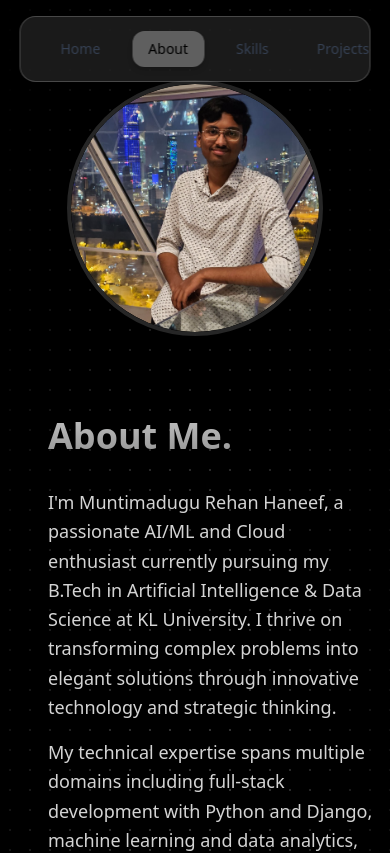
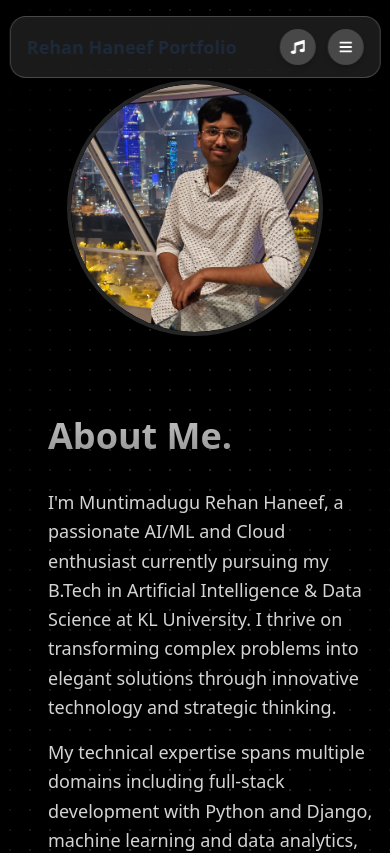
Before and after one commit to Rehan80221/Portfolio, a React (Vite) app: page /about in a window 390 px wide. Shown: the top 853 px of the page. Built offline with nearby package versions, Linux system fonts and the light colour scheme.

Commit message:
Made Hero and Navbar responsive for mobile devices

```diff
--- a/src/components/Hero.jsx
+++ b/src/components/Hero.jsx
@@ -5,14 +5,14 @@ import { SiLeetcode, SiCodeforces } from "react-icons/si";
 import { cn } from "../lib/utils";
 import { DrawLineText } from "./ui/draw_line_text";
 import SplineScene from "./SplineScene";
- // adjust path if needed
+import { Link } from "react-router-dom";
 
 const Hero = () => {
   return (
     <>
-          <div className="relative flex min-h-[50rem] md:min-h-screen w-full items-center justify-center overflow-hidden px-4 py-16 bg-black">
+      <div className="relative flex flex-col items-center justify-center min-h-screen w-full overflow-hidden px-4 py-16 bg-black">
 
-      {/* Dot Background (z-0) */}
+        {/* Dot Background */}
         <div
           className={cn(
             "absolute inset-0 z-0",
@@ -21,36 +21,39 @@ const Hero = () => {
           )}
         />
 
-{/* Spline 3D Overlay (z-10) */}
+        {/* Spline 3D */}
         <div className="absolute inset-0 z-10 w-full h-full">
           <SplineScene />
         </div>
 
-      {/* Radial Mask over Spline (z-20) */}
+        {/* Radial Overlay */}
         <div className="pointer-events-none absolute inset-0 z-20 flex items-center justify-center bg-black bg-opacity-40 [mask-image:radial-gradient(ellipse_at_center,transparent_20%,black)]" />
 
-      {/* Text Content (z-30) */}
-      <div className="relative z-30 text-center">
+        {/* Content */}
+        <div className="relative z-30 w-full max-w-4xl text-center">
           <div className="flex justify-center items-center gap-3 flex-wrap">
             <span
-            className="font-bold tracking-tight bg-gradient-to-b from-neutral-200 to-neutral-500 bg-clip-text text-transparent
-                       text-5xl sm:text-6xl md:text-6xl lg:text-[71px]"
+              className="font-bold tracking-tight bg-gradient-to-b from-neutral-200 to-neutral-500 bg-clip-text text-transparent text-3xl sm:text-5xl md:text-6xl lg:text-[71px]"
               style={{ lineHeight: 1 }}
             >
               Hi! Myself
             </span>
+
+            {/* Mobile-first responsive name */}
+            <div className="w-full sm:w-auto">
               <DrawLineText
                 fontSize={{
-                base: 40,
-                sm: 50,
-                md: 60,
+                  base: 24, // Reduced from 30 for mobile
+                  sm: 32,   // Reduced from 40
+                  md: 50,   // Reduced from 60
                   lg: 70,
                 }}
                 strokeWidth={1.5}
                 text="Muntimadugu Rehan Haneef"
                 color="url(#gradient)"
-
+                className="break-words" // Allow text wrapping if needed
               />
+            </div>
           </div>
 
           <svg width="0" height="0">
@@ -62,7 +65,7 @@ const Hero = () => {
             </defs>
           </svg>
 
-          <h2 className="text-md md:text-xl lg:text-2xl text-neutral-300 mt-4">
+          <h2 className="text-sm sm:text-md md:text-xl lg:text-2xl text-neutral-300 mt-4 px-2">
             Dreams Coded into Reality with{" "}
             <span className="text-indigo-300 font-semibold typing-text">
               <Typewriter
@@ -73,7 +76,6 @@ const Hero = () => {
                   "3D-Enhanced User Interfaces",
                   "Serverless Cloud Architectures",
                   "Smart & Responsive Design",
-
                   "Real-Time Data Visualization",
                 ]}
                 loop={0}
@@ -85,25 +87,26 @@ const Hero = () => {
               />
             </span>
           </h2>
-          <div className="mt-6 flex justify-center gap-4 flex-wrap z-30">
+
+          {/* Buttons */}
+          <div className="mt-6 flex flex-wrap justify-center gap-4">
             <a
-    href="/Rehan_resume.pdf" // 🔁 change to your actual file path
+              href="/Rehan_resume.pdf"
               download
               className="px-6 py-2 rounded-xl text-white text-sm sm:text-base font-medium backdrop-blur-md bg-white/10 hover:bg-white/20 border border-white/20 transition duration-300 shadow-md hover:shadow-white/20"
             >
               Download CV
             </a>
-
-  <a
-    href="\about" // ⬅️ Add corresponding id on your About section
+            <Link
+              to="/about"
               className="px-6 py-2 rounded-xl text-white text-sm sm:text-base font-medium backdrop-blur-md bg-white/10 hover:bg-white/20 border border-white/20 transition duration-300 shadow-md hover:shadow-white/20"
             >
               About Me
-  </a>
+            </Link>
           </div>
 
-
-          <div className="flex justify-center gap-4 mt-6 text-2xl">
+          {/* Social Icons */}
+          <div className="flex justify-center gap-6 mt-6 text-2xl text-white flex-wrap">
             <a
               href="https://github.com/Rehan80221"
               target="_blank"
@@ -128,8 +131,6 @@ const Hero = () => {
             >
               <FaLinkedin />
             </a>
-
-
           </div>
         </div>
       </div>
--- a/src/components/Navbar.jsx
+++ b/src/components/Navbar.jsx
@@ -1,16 +1,25 @@
 import React, { useRef, useState } from 'react';
 import { Link, useLocation } from 'react-router-dom';
-import { FaMusic } from "react-icons/fa";
+import { FaMusic, FaBars, FaTimes } from "react-icons/fa";
 
 const Navbar = () => {
   const location = useLocation();
   const audioRef = useRef(null);
   const [isPlaying, setIsPlaying] = useState(false);
+  const [isMobileMenuOpen, setIsMobileMenuOpen] = useState(false);
 
   const toggleMusic = () => {
     if (!audioRef.current) return;
     isPlaying ? audioRef.current.pause() : audioRef.current.play();
     setIsPlaying(!isPlaying);
+  };
+
+  const toggleMobileMenu = () => {
+    setIsMobileMenuOpen(!isMobileMenuOpen);
+  };
+
+  const closeMobileMenu = () => {
+    setIsMobileMenuOpen(false);
   };
 
   const links = [
@@ -24,9 +33,8 @@ const Navbar = () => {
 
   return (
     <>
-      <nav
-        className="fixed top-4 left-1/2 transform -translate-x-1/2 z-50 w-[90%] md:w-auto flex items-center justify-between gap-4 px-6 py-3 rounded-2xl backdrop-blur-lg bg-white/10 dark:bg-black/10 border border-white/20 shadow-xl transition-all duration-300"
-      >
+      {/* Desktop Navbar */}
+      <nav className="fixed top-4 left-1/2 transform -translate-x-1/2 z-50 w-[95%] max-w-4xl hidden md:flex items-center justify-between gap-4 px-6 py-3 rounded-2xl backdrop-blur-lg bg-white/10 dark:bg-black/10 border border-white/20 shadow-xl transition-all duration-300">
         {/* Navigation Links */}
         <div className="flex gap-4">
           {links.map(link => (
@@ -40,7 +48,6 @@ const Navbar = () => {
               `}
             >
               <span className="relative z-10">{link.label}</span>
-
               {/* Gradient hover background */}
               <span className="absolute inset-0 z-0 opacity-0 group-hover:opacity-100 transition-opacity duration-300 rounded-xl bg-gradient-to-r from-purple-500 via-pink-500 to-red-500 blur-sm"></span>
             </Link>
@@ -48,7 +55,7 @@ const Navbar = () => {
         </div>
 
         {/* Music toggle */}
-        <div onClick={toggleMusic} className="relative ml-auto cursor-pointer group">
+        <div onClick={toggleMusic} className="relative cursor-pointer group">
           <div
             className={`w-10 h-10 flex items-center justify-center rounded-full transition-all duration-300 relative overflow-hidden
               ${isPlaying
@@ -69,6 +76,81 @@ const Navbar = () => {
         </div>
       </nav>
 
+      {/* Mobile Navbar */}
+      <nav className="fixed top-4 left-1/2 transform -translate-x-1/2 z-50 w-[95%] md:hidden flex items-center justify-between px-4 py-3 rounded-2xl backdrop-blur-lg bg-white/10 dark:bg-black/10 border border-white/20 shadow-xl transition-all duration-300">
+        {/* Logo or Brand (optional) */}
+        <div className="text-lg font-bold text-gray-800 dark:text-white">
+          Rehan Haneef Portfolio
+        </div>
+
+        {/* Right side controls */}
+        <div className="flex items-center gap-3">
+          {/* Music toggle */}
+          <div onClick={toggleMusic} className="cursor-pointer group">
+            <div
+              className={`w-9 h-9 flex items-center justify-center rounded-full transition-all duration-300 relative overflow-hidden
+                ${isPlaying
+                  ? 'bg-gradient-to-tr from-pink-500 to-purple-500 shadow-md animate-pulse'
+                  : 'bg-white/20 hover:bg-gradient-to-r hover:from-blue-500 hover:to-purple-500 dark:bg-white/10 dark:hover:bg-gradient-to-r dark:hover:from-pink-500 dark:hover:to-purple-500 shadow-md'}
+              `}
+            >
+              <FaMusic
+                className={`text-white text-sm z-10 transition duration-300 ${
+                  isPlaying ? 'animate-spin-slow text-pink-300' : 'group-hover:text-indigo-300'
+                }`}
+              />
+              {/* Animated glow ring */}
+              {isPlaying && (
+                <div className="absolute inset-0 rounded-full border border-pink-500/40 animate-ping" />
+              )}
+            </div>
+          </div>
+
+          {/* Mobile menu toggle */}
+          <button
+            onClick={toggleMobileMenu}
+            className="w-9 h-9 flex items-center justify-center rounded-full bg-white/20 dark:bg-white/10 hover:bg-white/30 dark:hover:bg-white/20 transition-all duration-300 shadow-md"
+          >
+            {isMobileMenuOpen ? (
+              <FaTimes className="text-white text-sm" />
+            ) : (
+              <FaBars className="text-white text-sm" />
+            )}
+          </button>
+        </div>
+      </nav>
+
+      {/* Mobile Menu Overlay */}
+      {isMobileMenuOpen && (
+        <div className="fixed inset-0 z-40 md:hidden">
+          {/* Backdrop */}
+          <div
+            className="absolute inset-0 bg-black/50 backdrop-blur-sm"
+            onClick={closeMobileMenu}
+          ></div>
+
+          {/* Menu Content */}
+          <div className="absolute top-20 left-1/2 transform -translate-x-1/2 w-[90%] max-w-sm rounded-2xl backdrop-blur-lg bg-white/90 dark:bg-black/90 border border-white/20 shadow-xl p-6">
+            <div className="flex flex-col gap-3">
+              {links.map(link => (
+                <Link
+                  key={link.path}
+                  to={link.path}
+                  onClick={closeMobileMenu}
+                  className={`group relative px-4 py-3 rounded-xl font-medium text-base transition-all duration-300 overflow-hidden text-center
+                    ${location.pathname === link.path
+                      ? 'bg-gradient-to-r from-purple-500 via-pink-500 to-red-500 text-white shadow-md'
+                      : 'text-gray-700 dark:text-gray-300 hover:text-white bg-white/20 dark:bg-white/10 hover:bg-gradient-to-r hover:from-purple-500 hover:via-pink-500 hover:to-red-500'}
+                  `}
+                >
+                  <span className="relative z-10">{link.label}</span>
+                </Link>
+              ))}
+            </div>
+          </div>
+        </div>
+      )}
+
       {/* Audio Element */}
       <audio ref={audioRef} loop preload="auto">
         <source src="/suzume.mp3" type="audio/mp3" />
```
Lines whose indentation alone changed are shown as unchanged.
